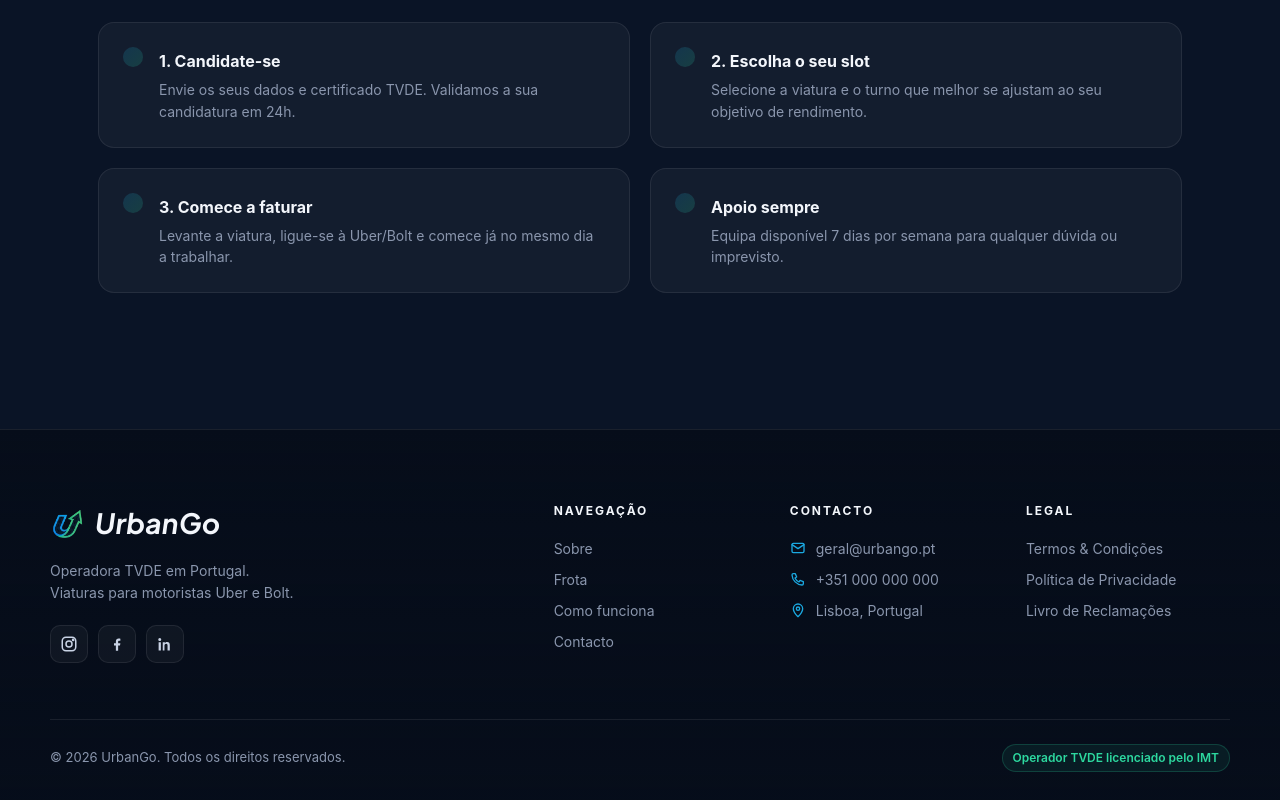
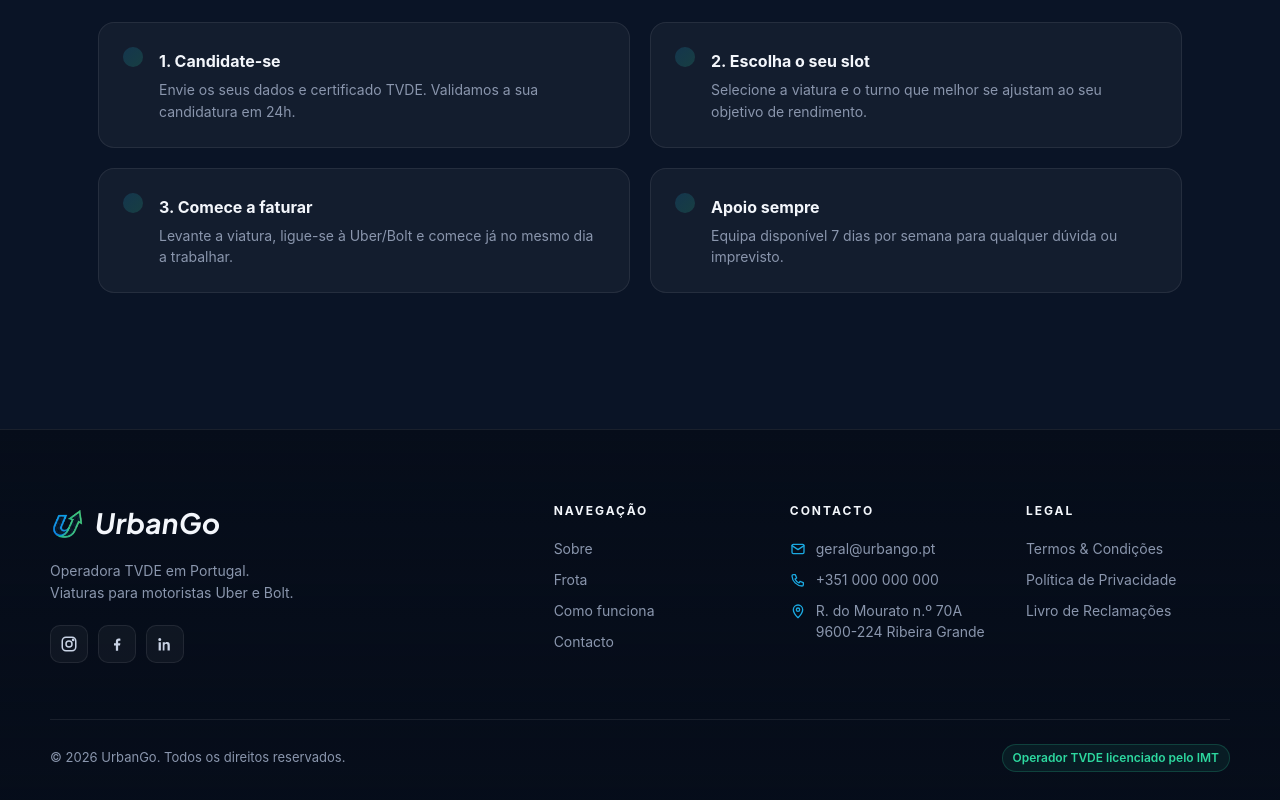
Before and after one commit to marketingdasprent-alt/UrbanGo, a React (Vite) app: page / in a window 1280 px wide. Shown: the part 1761-2561 px from the top of the page. Built offline with nearby package versions, Linux system fonts and the light colour scheme; a web font is replaced by a local one.

Commit message:
fix:endereço

```diff
--- a/src/App.css
+++ b/src/App.css
@@ -495,14 +495,16 @@ html {
 .foot-contact li,
 .foot-contact a {
   display: inline-flex;
-  align-items: center;
+  align-items: flex-start;
   gap: 10px;
+  line-height: 1.5;
 }
 .foot-contact svg {
   width: 16px;
   height: 16px;
   flex-shrink: 0;
   color: var(--blue);
+  margin-top: 3px;
 }
 .foot-contact a:hover svg { color: var(--green); }
 
--- a/src/App.tsx
+++ b/src/App.tsx
@@ -236,11 +236,20 @@ function App() {
                     </a>
                   </li>
                   <li>
-                    <svg viewBox="0 0 24 24" fill="none" stroke="currentColor" strokeWidth="2" strokeLinecap="round" strokeLinejoin="round" aria-hidden="true">
-                      <path d="M12 22s7-7 7-12a7 7 0 0 0-14 0c0 5 7 12 7 12z" />
-                      <circle cx="12" cy="10" r="2.5" />
-                    </svg>
-                    Lisboa, Portugal
+                    <a
+                      href="https://www.google.com/maps/search/?api=1&query=R.+do+Mourato+70A+9600-224+Ribeira+Grande"
+                      target="_blank"
+                      rel="noopener noreferrer"
+                    >
+                      <svg viewBox="0 0 24 24" fill="none" stroke="currentColor" strokeWidth="2" strokeLinecap="round" strokeLinejoin="round" aria-hidden="true">
+                        <path d="M12 22s7-7 7-12a7 7 0 0 0-14 0c0 5 7 12 7 12z" />
+                        <circle cx="12" cy="10" r="2.5" />
+                      </svg>
+                      <span>
+                        R. do Mourato n.º 70A<br />
+                        9600-224 Ribeira Grande
+                      </span>
+                    </a>
                   </li>
                 </ul>
               </div>
```
